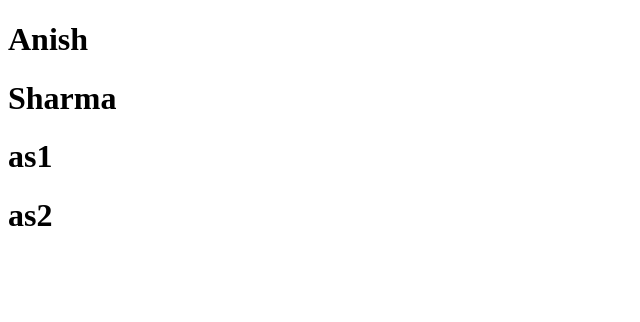
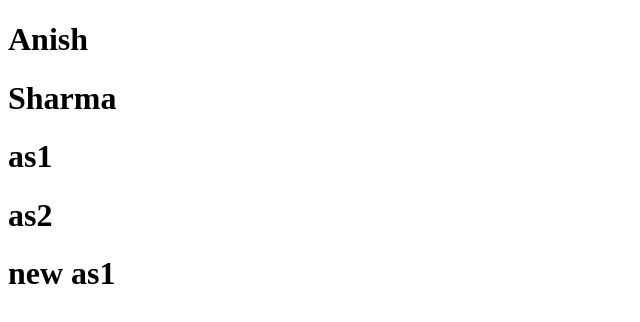
Before and after one commit to anish477/pratice, a plain HTML site: page index.html in a window 1280 px wide. Shown: the whole page, without its empty margins (0-640 px from the left). Drawn offline with Linux system fonts and the light colour scheme.

Commit message:
added new

```diff
--- a/index.html
+++ b/index.html
@@ -14,5 +14,7 @@
 
     <h1>as2</h1>
 
+    <h1>new as1</h1>
+
 </body>
 </html>
```
Also changed, not shown: koko.html (added).
